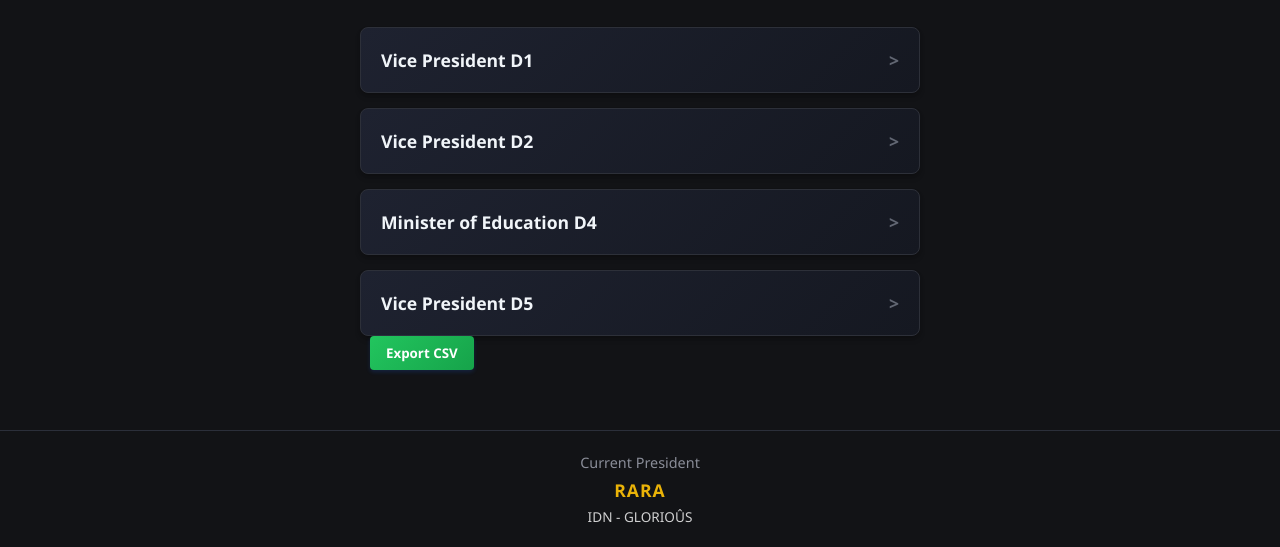
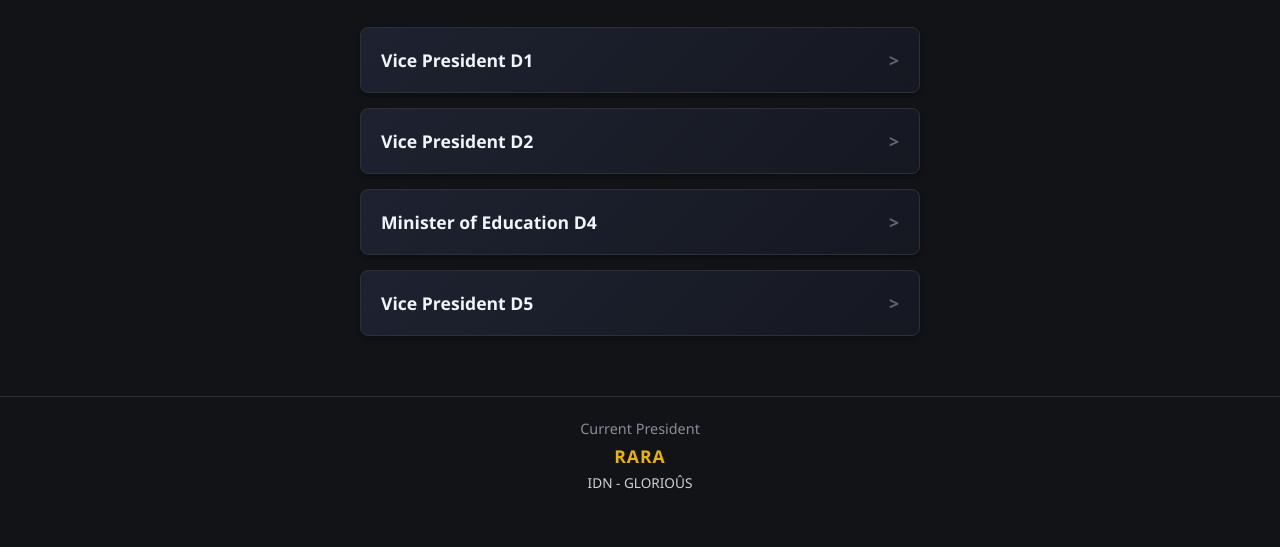
Before and after one commit to ferdinanflash/reservation, a plain HTML site: page index.html in a window 1280 px wide. Shown: the part 396-943 px from the top of the page. After the commit the page ends 909 px from the top, so only its background shows below. Drawn offline with nearby package versions, Linux system fonts and the light colour scheme.

Commit message:
Update index.html

```diff
--- a/index.html
+++ b/index.html
@@ -31,8 +31,6 @@
                 <div class="list-item" onclick="showSchedule('Vice President D5')"><span>Vice President D5</span><span class="arrow">&gt;</span></div>
             </div>
         </section>
-
-<button id="export-csv-btn" class="btn-admin" style="background: linear-gradient(135deg, #22c55e 0%, #16a34a 100%); margin-left: 10px;" onclick="exportToCSV()">Export CSV</button>
 
         <section id="schedule-page" class="hidden">
             <div style="margin-bottom: 20px; display: flex; gap: 10px; align-items: center; justify-content: flex-start;">
```
